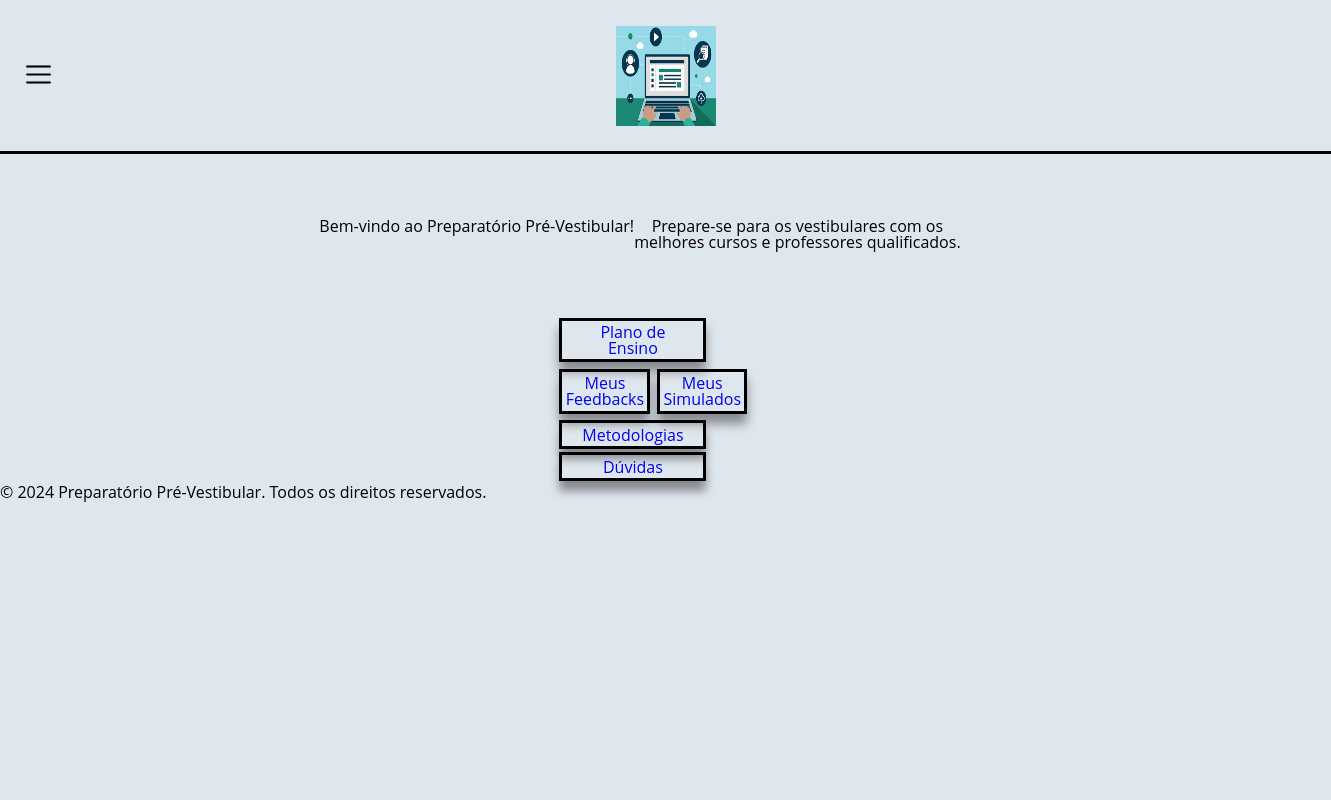
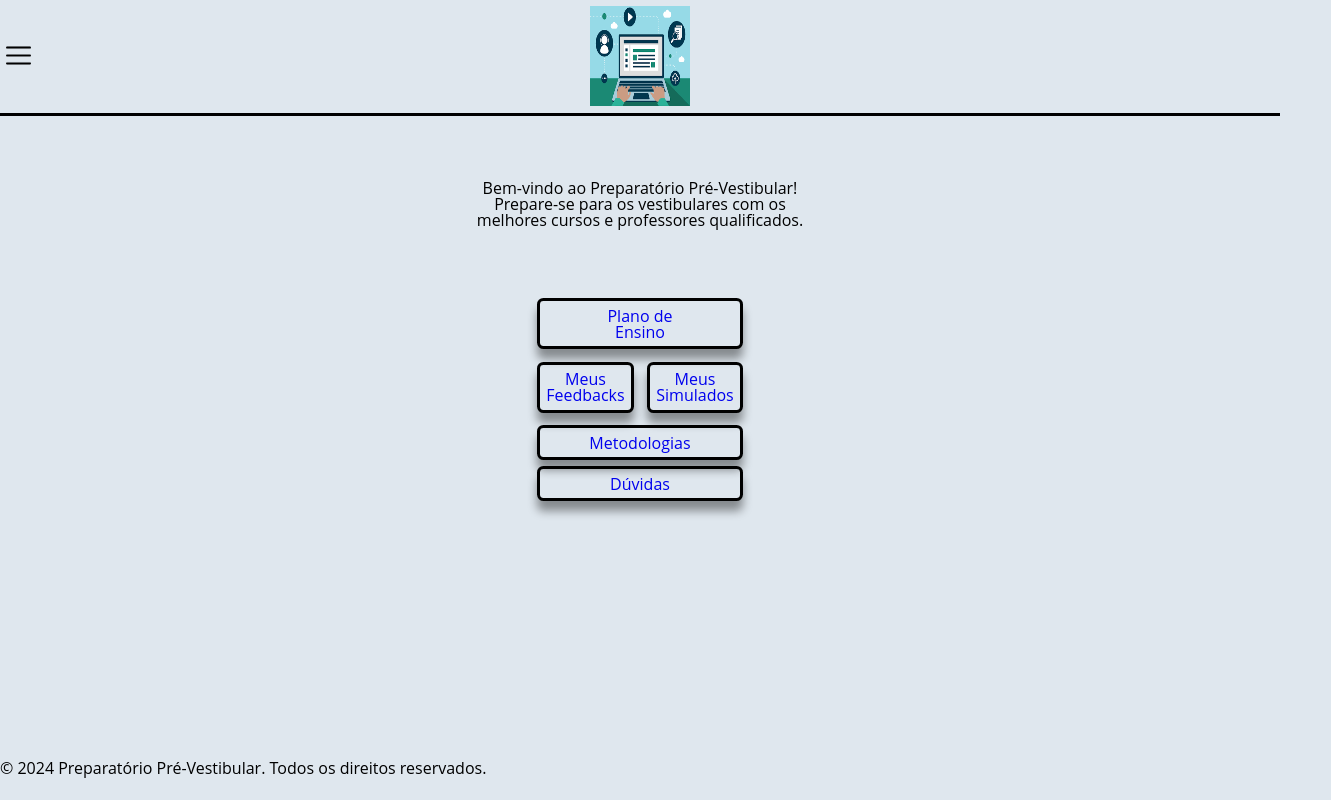
Before and after one commit to JJinKm/JJinKm.github.io, a plain HTML site: page index.html in a window 1280 px wide. Shown: the whole page, 1331 px wide, since content can reach past the window. Drawn offline with Linux system fonts and the light colour scheme.

Commit message:
Alinhamento dos botoes, posição do footer

```diff
--- a/css/style.css
+++ b/css/style.css
@@ -1,10 +1,18 @@
+html{
+    height: 100%;
+}
+
+body{
+    font-family: 'Open Sans', sans-serif;
+    color: #000000;
+    background-color: #dfe7ee;
+}
+
 header {
     display: grid;
     align-items: center;
-    height: 5%;
-    width: 100%;
-    padding: 2%;
-    border-bottom: 3px solid black;
+    padding: .4rem;
+    border-bottom: .2rem solid black;
     flex-direction: row;
 }
 .menu{
@@ -19,17 +27,11 @@ header {
     display: flex;
     justify-content: center;
     align-items: center;
-    height: 15%;
-    width: 80%;
-    margin: 2%;
-    padding: 2%;
+    margin: .4rem;
+    padding: .4rem;
     border: .2rem solid black;
     box-shadow: 0 10px 10px rgba(0, 0, 0, .4);
-}
-.fonte_e_fundo {
-    font-family: 'Open Sans', sans-serif;
-    color: #000000;
-    background-color: #dfe7ee;
+    border-radius: .4rem;
 }
 
 .mensagem_inicial {
@@ -50,7 +52,13 @@ a{
     flex-direction: row;
 }
 
-.opcoes{
+footer{
+    position: absolute;
+    bottom: 1.5rem;
+    text-align: center;
+}
+
+section{
     display: flex;
     flex-direction: column;
     justify-content: center;
--- a/index.html
+++ b/index.html
@@ -24,8 +24,8 @@
     </section>
 
     <!-- Partes do Links -->
-    <section class="opcoes">
-        <ul style="list-style-type: none; padding: 0;">
+    <section>
+        <ul>
             <li class = "retangulo"><a href="tela_plano_ensino.html">Plano de <br> Ensino</a></li>
             <li>
                 <ul class="meus">
```
